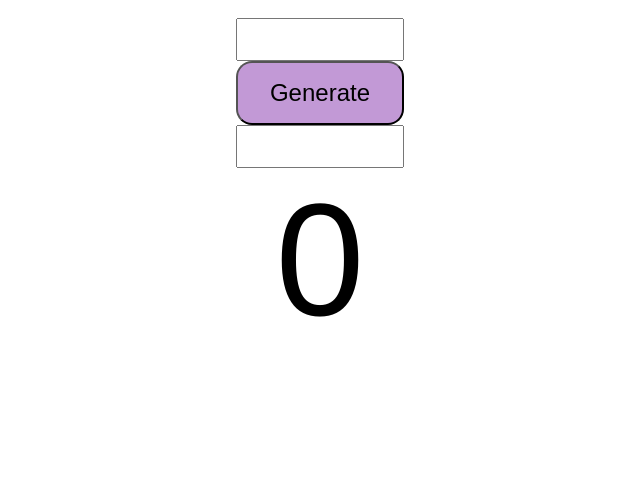
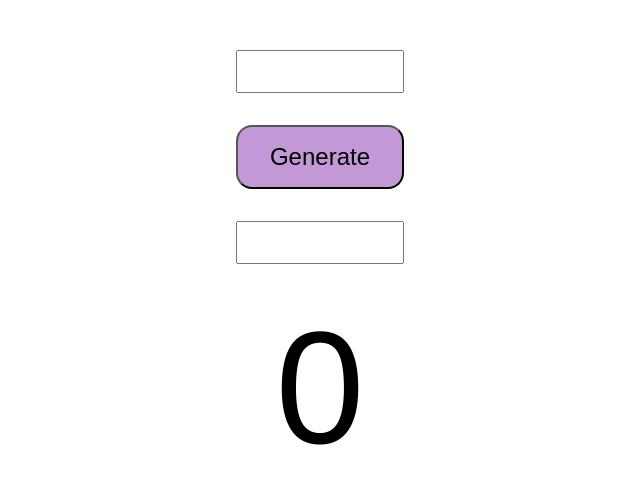
Before and after one commit to RyanRamdhan/WebApp_Project, a plain HTML site: page projects/randomNumberGenerator/randomNumbergenerator.html in a window 1280 px wide. Shown: the part 120-604 px from the top of the page, without its empty margins (320-960 px from the left). Drawn offline with Linux system fonts and the light colour scheme.

Commit message:
added margin to random number generator

```diff
--- a/projects/randomNumberGenerator/style.css
+++ b/projects/randomNumberGenerator/style.css
@@ -45,4 +45,7 @@
         flex-direction: column;
         align-items: center;
     }
+    .inputField{
+        margin-block: 2rem;
+    }
 }
```
